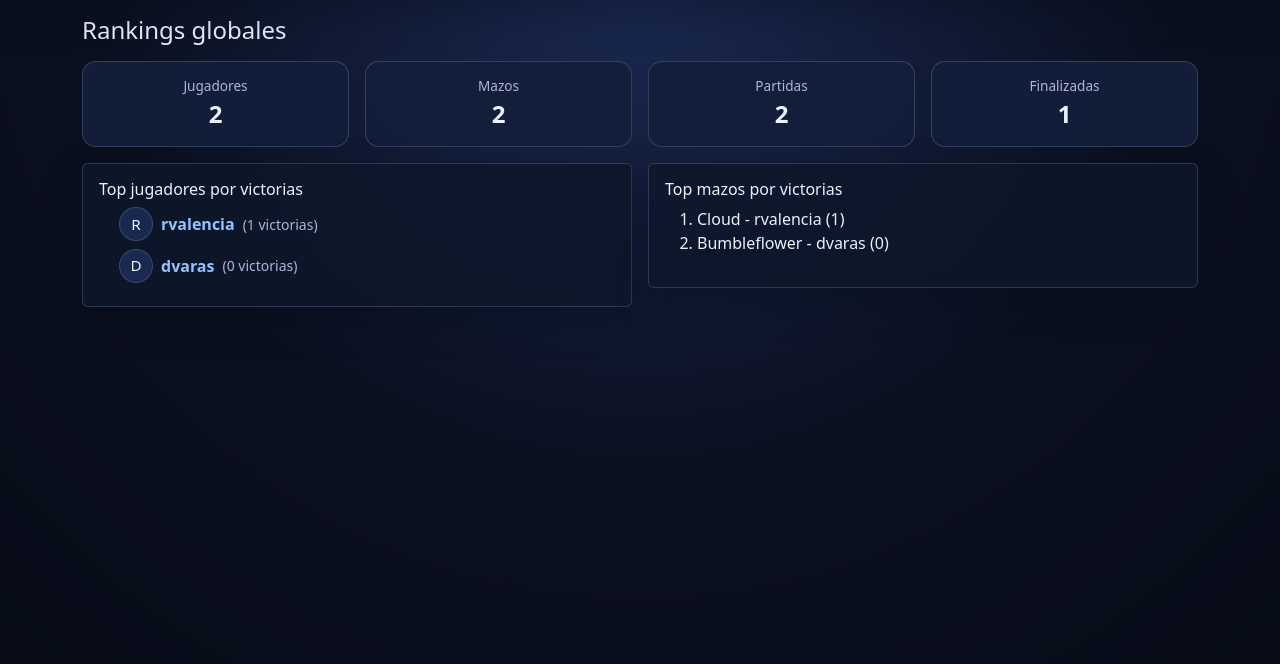
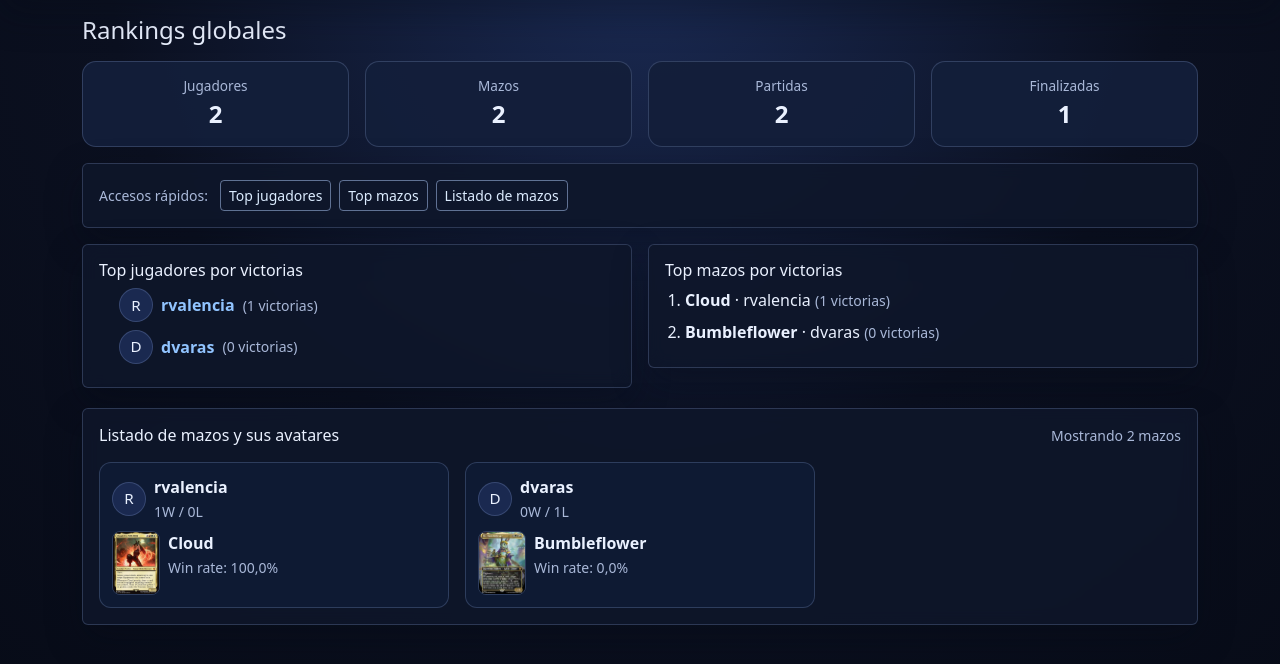
Before and after one commit to rueeen/tournament_app, a Django app: page /rankings/ in a window 1280 px wide. Shown: the part 58-722 px from the top of the page. Run offline with Django 5.2, Linux system fonts and the light colour scheme; a user stored in the database is signed in; data comes from the database, SQL or seed files in the repository; some libraries are stand-ins or nearby versions.

Commit message:
Agregar atajos en ranking y comentarios en perfiles

```diff
--- a/accounts/models.py
+++ b/accounts/models.py
@@ -17,3 +17,16 @@ class Profile(models.Model):
         if self.total_matches == 0:
             return 0
         return round((self.wins / self.total_matches) * 100, 2)
+
+
+class ProfileComment(models.Model):
+    author = models.ForeignKey(User, on_delete=models.CASCADE, related_name='profile_comments_sent')
+    target = models.ForeignKey(User, on_delete=models.CASCADE, related_name='profile_comments_received')
+    message = models.TextField(max_length=500)
+    created_at = models.DateTimeField(auto_now_add=True)
+
+    class Meta:
+        ordering = ['-created_at']
+
+    def __str__(self):
+        return f'Comentario de {self.author.username} para {self.target.username}'
--- a/core/static/css/app.css
+++ b/core/static/css/app.css
@@ -260,6 +260,42 @@ a:hover { color: #c0dcff; }
   background: rgba(9, 17, 34, 0.93) !important;
 }
 
+.ranking-shortcut {
+  border-color: rgba(164, 189, 235, 0.55);
+  color: #dcecff;
+}
+
+.ranking-shortcut:hover {
+  background: rgba(119, 164, 249, 0.2);
+}
+
+.deck-ranking-item {
+  background: rgba(17, 31, 58, 0.7);
+  border: 1px solid var(--border);
+  border-radius: 12px;
+  padding: 0.75rem;
+}
+
+.deck-ranking-item__thumb {
+  width: 48px;
+  height: 64px;
+  border-radius: 8px;
+  object-fit: cover;
+  border: 1px solid var(--border);
+}
+
+.profile-comments {
+  display: grid;
+  gap: 0.75rem;
+}
+
+.profile-comment {
+  background: rgba(16, 28, 54, 0.65);
+  border: 1px solid var(--border);
+  border-radius: 10px;
+  padding: 0.65rem 0.75rem;
+}
+
 .register-card .card-body,
 .register-card .card-body p,
 .register-card .card-body li,
--- a/rankings/templates/rankings/ranking_dashboard.html
+++ b/rankings/templates/rankings/ranking_dashboard.html
@@ -7,8 +7,18 @@
   <div class="col-6 col-md-3"><div class="card-stat"><span>Partidas</span><strong>{{ global_stats.total_matches }}</strong></div></div>
   <div class="col-6 col-md-3"><div class="card-stat"><span>Finalizadas</span><strong>{{ global_stats.finalized_matches }}</strong></div></div>
 </div>
+
+<div class="card bg-black border-secondary p-3 mb-3">
+  <div class="d-flex flex-wrap gap-2 align-items-center">
+    <span class="text-secondary small me-1">Accesos rápidos:</span>
+    <a class="btn btn-outline-light btn-sm ranking-shortcut" href="#top-jugadores">Top jugadores</a>
+    <a class="btn btn-outline-light btn-sm ranking-shortcut" href="#top-mazos">Top mazos</a>
+    <a class="btn btn-outline-light btn-sm ranking-shortcut" href="#listado-mazos">Listado de mazos</a>
+  </div>
+</div>
+
 <div class="row g-3">
-  <div class="col-12 col-lg-6">
+  <div class="col-12 col-lg-6" id="top-jugadores">
     <div class="card bg-black border-secondary p-3">
       <h2 class="h6">Top jugadores por victorias</h2>
       <ol class="ranking-list mb-0">
@@ -28,6 +38,63 @@
       </ol>
     </div>
   </div>
-  <div class="col-12 col-lg-6"><div class="card bg-black border-secondary p-3"><h2 class="h6">Top mazos por victorias</h2><ol>{% for d in decks_by_wins %}<li>{{ d.name }} - {{ d.owner.username }} ({{ d.wins }})</li>{% empty %}<li>Sin datos.</li>{% endfor %}</ol></div></div>
+  <div class="col-12 col-lg-6" id="top-mazos">
+    <div class="card bg-black border-secondary p-3">
+      <h2 class="h6">Top mazos por victorias</h2>
+      <ol class="ranking-list mb-0">
+        {% for d in decks_by_wins %}
+          <li class="ranking-list__item">
+            <strong>{{ d.name }}</strong> · {{ d.owner.username }}
+            <small class="text-secondary">({{ d.wins }} victorias)</small>
+          </li>
+        {% empty %}
+          <li>Sin datos.</li>
+        {% endfor %}
+      </ol>
+    </div>
+  </div>
+</div>
+
+<div class="row g-3 mt-1" id="listado-mazos">
+  <div class="col-12">
+    <div class="card bg-black border-secondary p-3">
+      <div class="d-flex justify-content-between align-items-center mb-3">
+        <h2 class="h6 mb-0">Listado de mazos y sus avatares</h2>
+        <small class="text-secondary">Mostrando {{ decks_with_owners|length }} mazos</small>
+      </div>
+      <div class="row g-3">
+        {% for deck in decks_with_owners %}
+          <div class="col-12 col-md-6 col-xl-4">
+            <div class="deck-ranking-item h-100">
+              <div class="d-flex align-items-center gap-2 mb-2">
+                {% if deck.owner.profile.avatar %}
+                  <img class="avatar avatar-sm" src="{{ deck.owner.profile.avatar.url }}" alt="avatar de {{ deck.owner.username }}">
+                {% else %}
+                  <div class="avatar-placeholder avatar-sm">{{ deck.owner.username|first|upper }}</div>
+                {% endif %}
+                <div>
+                  <div class="fw-semibold">{{ deck.owner.username }}</div>
+                  <small class="text-secondary">{{ deck.wins }}W / {{ deck.losses }}L</small>
+                </div>
+              </div>
+              <div class="d-flex gap-2 align-items-start">
+                {% if deck.cover_image %}
+                  <img src="{{ deck.cover_image.url }}" class="deck-ranking-item__thumb" alt="{{ deck.name }}">
+                {% elif deck.cover_image_url %}
+                  <img src="{{ deck.cover_image_url }}" class="deck-ranking-item__thumb" alt="{{ deck.name }}">
+                {% endif %}
+                <div>
+                  <div class="fw-semibold">{{ deck.name }}</div>
+                  <small class="text-secondary">Win rate: {{ deck.win_rate }}%</small>
+                </div>
+              </div>
+            </div>
+          </div>
+        {% empty %}
+          <p class="text-secondary mb-0">No hay mazos para mostrar aún.</p>
+        {% endfor %}
+      </div>
+    </div>
+  </div>
 </div>
 {% endblock %}
--- a/rankings/views.py
+++ b/rankings/views.py
@@ -32,6 +32,7 @@ def ranking_dashboard(request):
     )
 
     players_by_games = User.objects.order_by('-profile__total_matches', '-profile__wins')[:10]
+    decks_with_owners = Deck.objects.select_related('owner', 'owner__profile').order_by('-wins', '-total_matches', 'name')[:24]
 
     global_stats = {
         'total_players': User.objects.count(),
@@ -51,5 +52,6 @@ def ranking_dashboard(request):
             'color_rankings': color_rankings,
             'players_by_games': players_by_games,
             'global_stats': global_stats,
+            'decks_with_owners': decks_with_owners,
         },
     )
```
Also changed, not shown: accounts/forms.py (+16 -1 lines), accounts/templates/accounts/player_profile.html (+35 -0 lines), accounts/views.py (+17 -1 lines), accounts/migrations/0002_profilecomment.py (added).
